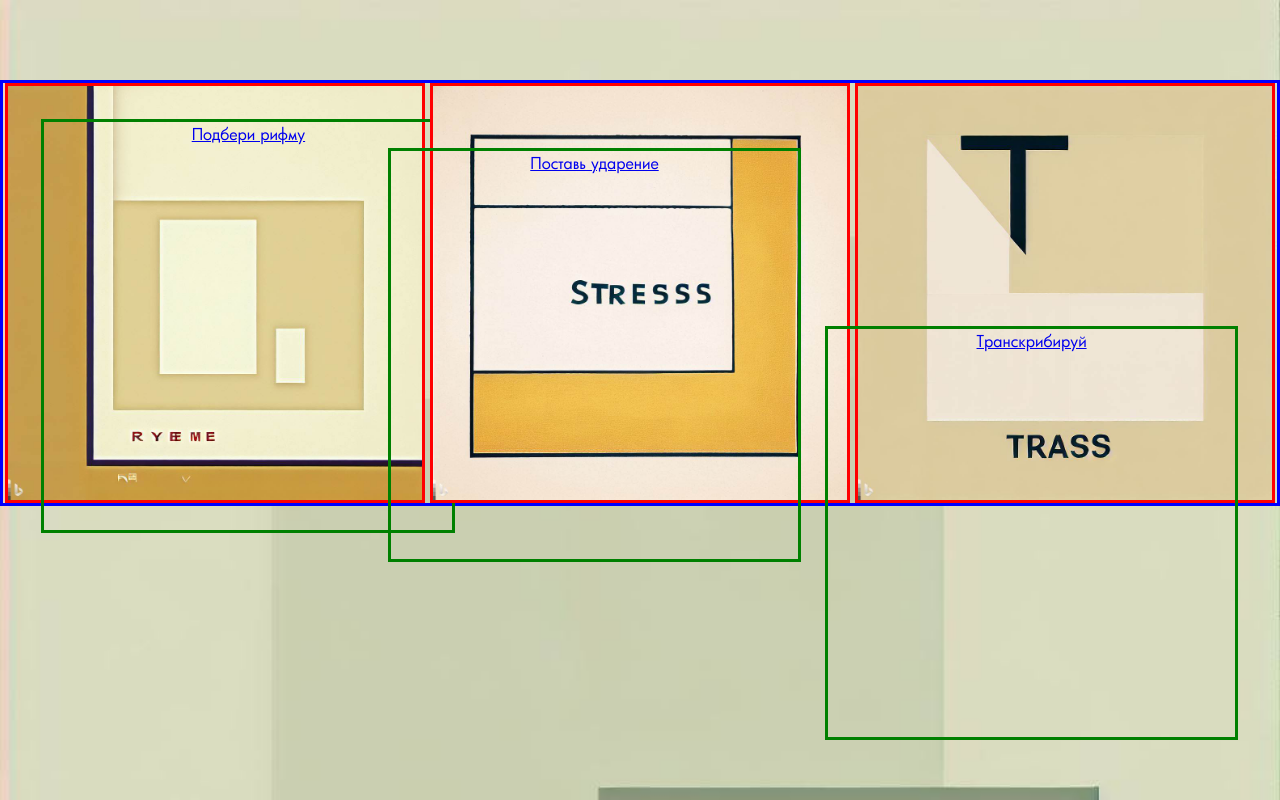
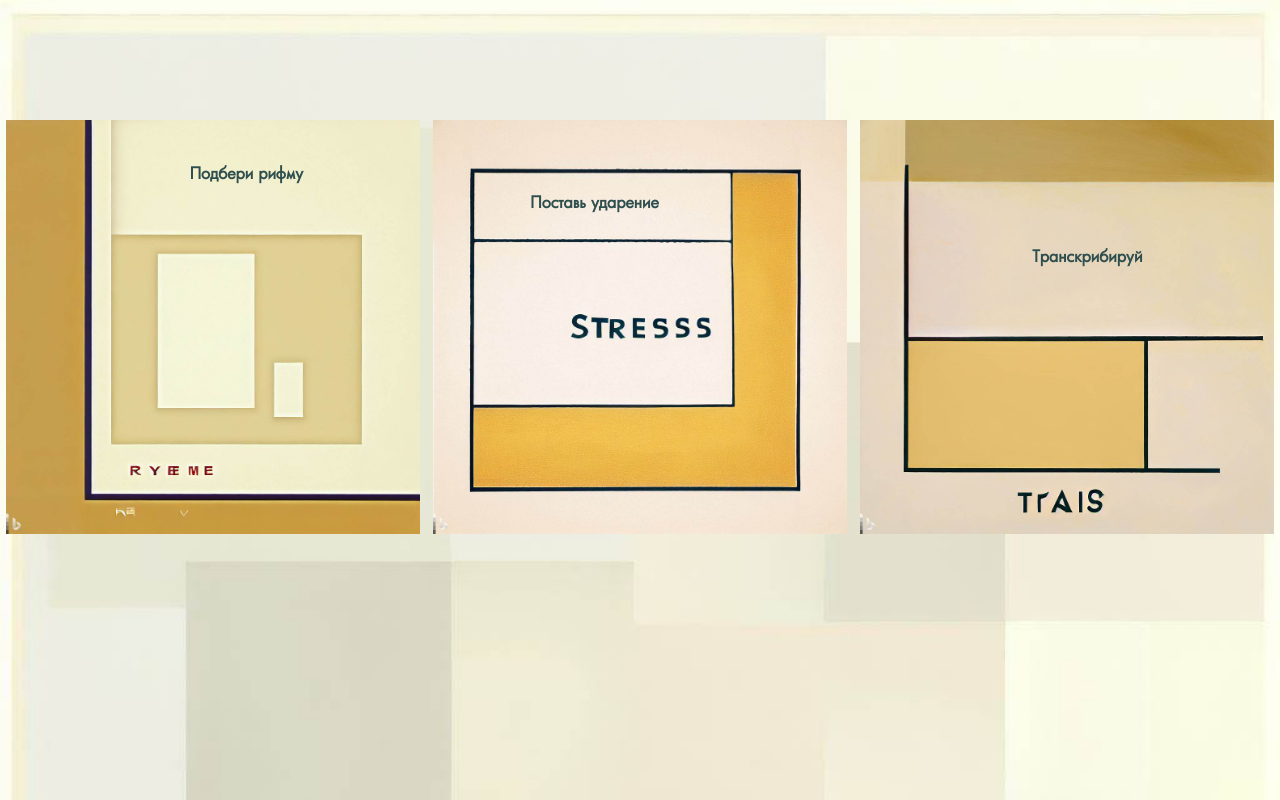
Before and after one commit to EugenefedorovPro/rhyme_for_web, a Django app: page /rhyme/ in a window 1280 px wide. Run offline with Django 4.2, Linux system fonts and the light colour scheme.

Commit message:
3 pics on title

```diff
--- a/rhyme/static/styles.css
+++ b/rhyme/static/styles.css
@@ -17,54 +17,65 @@ body {
     line-height: 1.5;
     color: #333;
     background-color: #fff;
+    /*border: blue solid;*/
 }
 
+/*main css styling*/
 body {
     background: url("background.jpeg");
     background-size: cover;
 }
 
+a {
+    color: darkslategray;
+    text-decoration: none;
+}
+
 .grid_container {
     position: sticky;
-    top: 10%;
+    top: 15vh;
     display: grid;
     grid-template-columns: repeat(3, 1fr);
-    border: blue solid;
     place-items: center;
-    /*grid-template-rows: 1fr;*/
-    /*background-color: green;*/
-    /*padding: 10px;*/
-    /*background-size: cover;*/
+    /*border: blue solid;*/
 }
 
 :root {
     --vh: calc(100vw / 3 - (100vw*0.01));
     --vw: calc(100vw / 3 - (100vw*0.01))
 }
-.grid_container p {
+
+.box_wrapping_text {
     place-items: center;
     height: var(--vh);
-    width: var(--vh);
-    border: green solid;
+    width: var(--vw);
+    /*border: green solid;*/
 }
 
 .grid_item {
-    /*background-color: palegoldenrod;*/
-    /*border: solid;*/
-    /*padding: 20px;*/
     display: grid;
-    /*margin: 0.5vw;*/
     font-size: medium;
     text-align: center;
     background-size: contain;
     background-position: top;
     background-repeat: no-repeat;
-    border: red solid;
     place-items: center;
+    /*border: red solid;*/
 }
 
-#find_rhyme, #put_stress, #transcribe {
-    position: relative;
+/*#find_rhyme, #put_stress, #transcribe {*/
+/*    position: relative;*/
+/*}*/
+
+@font-face {
+    font-family: 'Futura';
+    src: url("futura_sv/Futura_Book.ttf") format("truetype");
+}
+
+#text_rhyme, #text_stress, #text_transcribe {
+    font-family: 'Futura', SansSerif;
+    font-size: medium;
+    font-weight: bold;
 }
 
 #find_rhyme {
@@ -79,42 +90,33 @@ body {
     background-image: url("transcribe.jpeg");
 }
 
-@font-face {
-    font-family: 'Futura';
-    src: url("futura_sv/Futura_Book.ttf") format("truetype");
-}
-
-#text_rhyme, #text_stress, #text_transcribe {
-    font-family: 'Futura', SansSerif;
-    font-size: medium;
-}
 
 #text_rhyme{
-    position: relative;
-    top: 8%;
+    position: relative; top: 10%;
     left: 8%;
 }
 
 #text_stress {
     position: relative;
-    top: 15%;
+    top: 17%;
     left: -11%;
 }
 
 #text_transcribe {
     position: relative;
-    top: 58%;
-    left: -8%;
+    top: 30%;
+    left: 5%;
 }
 
 
 @media (max-width: 768px) {
+
     .grid_container {
         grid-template-columns: 1fr;
         grid-template-rows: repeat(3, 1fr);
     }
-    .grid_container p {
+
+    .box_wrapping_text {
         height: 100vw;
-        width: 100vw;
-    }
+        width: 100vw; }
 }
--- a/rhyme/templates/title.html
+++ b/rhyme/templates/title.html
@@ -11,13 +11,21 @@
 <body>
 <div class="grid_container">
     <div class="grid_item" id="find_rhyme">
-        <p id="text_rhyme"><a href="rhyme">Подбери рифму</a></p>
+        <div class="box_wrapping_text">
+            <p id="text_rhyme"><a href="rhyme">Подбери рифму</a></p>
+        </div>
     </div>
+
     <div class="grid_item" id="put_stress">
-        <p id="text_stress"><a href="stress">Поставь ударение</a></p>
+        <div class="box_wrapping_text">
+            <p id="text_stress"><a href="stress">Поставь ударение</a></p>
+       </div>
     </div>
+
     <div class="grid_item" id="transcribe">
-        <p id="text_transcribe"><a href="transcribe">Транскрибируй</a></p>
+        <div class="box_wrapping_text">
+            <p id="text_transcribe"><a href="transcribe">Транскрибируй</a></p>
+        </div>
     </div>
 </div>
 </body>
```
Also changed, not shown: rhyme/static/background.jpeg, rhyme/static/transcribe.jpeg.
